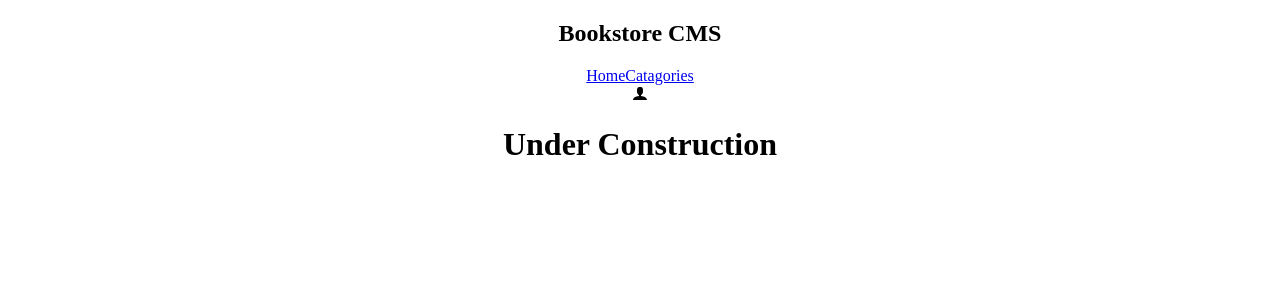
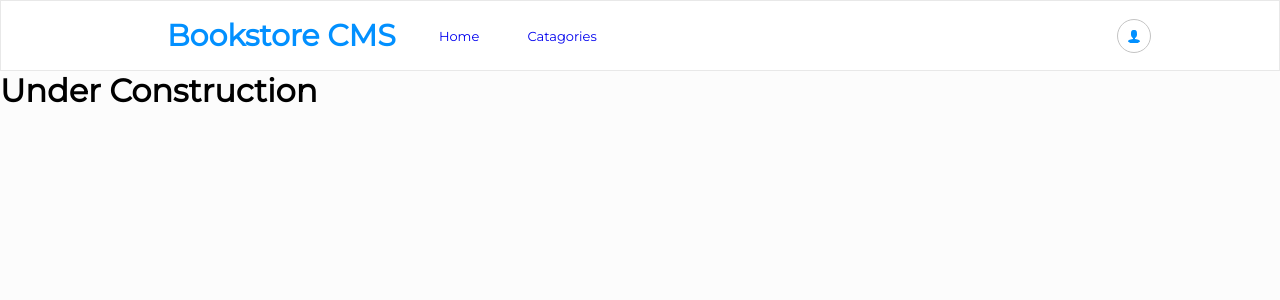
Before and after one commit to BereketRetta/Bookstore, a React (Create React App) app: page /catagories in a window 1280 px wide. Shown: the top 300 px of the page. Built offline with nearby package versions, Linux system fonts and the light colour scheme; no server answers.

Commit message:
add stylings

```diff
--- a/src/App.css
+++ b/src/App.css
@@ -1,39 +1,173 @@
-.App {
-  text-align: center;
+@import url("https://fonts.googleapis.com/css2?family=Montserrat&family=Poppins&family=Roboto+Slab&display=swap");
+@import url('https://fonts.googleapis.com/css2?family=Roboto+Slab:wght@100&display=swap');
+
+* {
+  margin: 0;
+  padding: 0;
 }
 
-.App-logo {
-  height: 40vmin;
-  pointer-events: none;
+body {
+  width: 100%;
+  font-stretch: normal;
+  font-style: normal;
+  line-height: normal;
+  letter-spacing: normal;
+  font-family: "Montserrat", sans-serif;
+  background-color: #fcfcfc;
 }
 
-@media (prefers-reduced-motion: no-preference) {
-  .App-logo {
-    animation: App-logo-spin infinite 20s linear;
-  }
+header {
+  border: solid 1px #e8e8e8;
+  background: #fff;
 }
 
-.App-header {
-  background-color: #282c34;
-  min-height: 100vh;
+nav {
+  width: 80%;
+  display: flex;
+  justify-content: space-between;
+  align-items: center;
+  margin: 1rem auto;
+}
+
+.links {
+  width: 50%;
+  display: flex;
+  justify-content: space-evenly;
+  align-items: center;
+}
+
+a {
+  text-decoration: none;
+  font-size: 0.813rem;
+  margin: auto 5px;
+}
+
+.head {
+  color: #0290ff;
+  font-size: 1.875rem;
+  font-weight: bolder;
+}
+
+.icon {
+  border: 1px #c4c4c4 solid;
+  padding: 8px;
+  border-radius: 50%;
+  color: #0290ff;
+  display: flex;
+  justify-content: center;
+  align-items: center;
+}
+
+ul {
+  width: 80%;
+  margin: 2rem auto;
+}
+
+ul .list-item {
+  background: #fff;
+  border: 1px solid #c4c4c4;
+  padding: 15px;
+  margin: 1rem auto;
+  display: flex;
+  justify-content: space-between;
+  width: 100%;
+  padding-right: 100px;
+  box-sizing: border-box;
+}
+
+ul .list-item p {
+  margin: 5px auto;
+}
+
+.book-title {
+  font-family: "RobotoSlab", sans-serif;
+  font-size: 1.575rem;
+  font-weight: bolder;
+}
+
+.cate {
+  font-weight: bolder;
+  opacity: 0.5;
+}
+
+.list-butt {
+  color: #2598f0;
+  font-size: 0.9em;
+  background: transparent;
+  border: none;
+  margin: 5px 10px;
+  border-right: 1px #c4c4c4 solid;
+  padding-right: 15px;
+  cursor: pointer;
+}
+
+.list-butt:last-child {
+  border: none;
+}
+
+.progress {
+  display: flex;
+  align-items: center;
+}
+
+.oval-2 {
+  width: 4.25rem;
+  height: 4.25rem;
+  border: double 1em transparent;
+  border-radius: 50%;
+  background-image: linear-gradient(white, white), linear-gradient(to right, #307bbe, #379cf6);
+  background-origin: border-box;
+  border-width: 8px;
+  background-clip: content-box, border-box;
+  margin-right: 15px;
+}
+
+.info-p {
+  opacity: 0.3;
+  font-weight: bolder;
+  margin-bottom: 15px !important;
+}
+
+.progress-button {
+  background: #0290ff;
+  border: none;
+  padding: 10px 17px;
+  color: #83c5f7;
+  margin-top: 10px;
+}
+
+#add-book-form {
+  width: 80%;
+  margin: 2rem auto;
   display: flex;
   flex-direction: column;
-  align-items: center;
-  justify-content: center;
-  font-size: calc(10px + 2vmin);
-  color: white;
 }
 
-.App-link {
-  color: #61dafb;
+h2 {
+  font-size: 1.4rem;
+  font-weight: bolder;
+  opacity: 0.5;
+  margin-bottom: 1rem;
 }
 
-@keyframes App-logo-spin {
-  from {
-    transform: rotate(0deg);
-  }
+.div {
+  width: 100%;
+}
 
-  to {
-    transform: rotate(360deg);
-  }
+input {
+  padding: 8px;
+  width: 50%;
+  margin: auto 8px;
 }
+
+.category {
+  width: 25%;
+}
+
+.add-book {
+  background: #0290ff;
+  border: none;
+  width: 15%;
+  padding: 10px;
+  color: #fff;
+}
```
